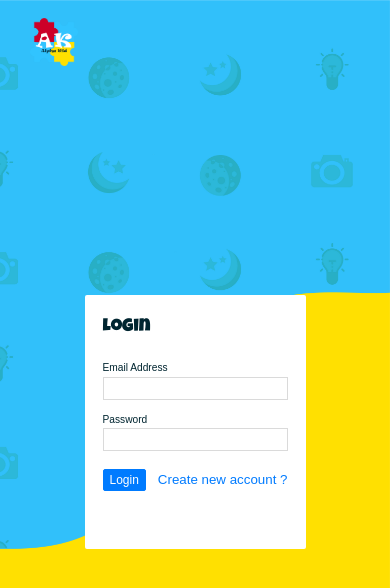
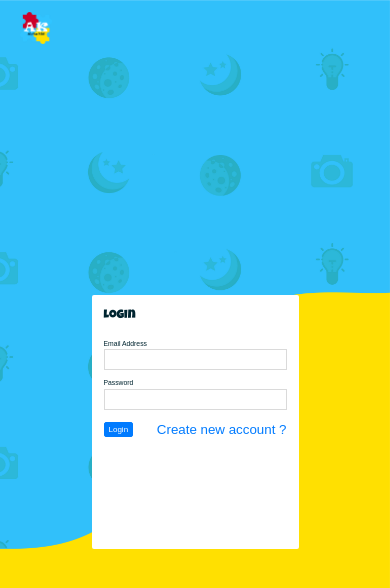
Before and after one commit to Lodennn/Alpha-Kid-React-App, a React (Create React App) app: page /login in a window 390 px wide. Shown: the top 588 px of the page. Built offline with nearby package versions, Linux system fonts and the light colour scheme; no server answers; the database is empty; a web font is replaced by a local one.

Commit message:
fix responsive from parent profile prespective

```diff
--- a/src/components/Intro/HomeIntro.module.scss
+++ b/src/components/Intro/HomeIntro.module.scss
@@ -11,4 +11,7 @@
   grid-template-columns: 1fr 1fr;
   grid-template-rows: max-content max-content;
   gap: 3rem;
+  @include respond(tab-port) {
+    grid-template-columns: 1fr;
+  }
 }
--- a/src/components/Intro/SingleGameIntro.module.scss
+++ b/src/components/Intro/SingleGameIntro.module.scss
@@ -16,16 +16,26 @@
   grid-template-rows: min-content 1fr 1fr;
   column-gap: 4rem;
   row-gap: 1rem;
+  @include respond(tab-port) {
+    grid-template-rows: 1fr;
+    grid-template-columns: 1fr 1fr;
+  }
 }
 
 .main {
   grid-column: 1 / 2;
   grid-row: 1 / -1;
+  @include respond(tab-port) {
+    grid-column: 1 / -1;
+  }
 }
 
 .section-title {
   grid-column: 2 / -1;
   font-size: 2rem;
+  @include respond(tab-port) {
+    grid-column: 1 / -1;
+  }
 }
 
 .card-main {
--- a/src/components/Intro/SingleVideoIntro.module.scss
+++ b/src/components/Intro/SingleVideoIntro.module.scss
@@ -16,16 +16,26 @@
   grid-template-rows: min-content 1fr 1fr;
   column-gap: 4rem;
   row-gap: 1rem;
+  @include respond(tab-port) {
+    grid-template-rows: 1fr;
+    grid-template-columns: 1fr 1fr;
+  }
 }
 
 .main {
   grid-column: 1 / 2;
   grid-row: 1 / -1;
+  @include respond(tab-port) {
+    grid-column: 1 / -1;
+  }
 }
 
 .section-title {
   grid-column: 2 / -1;
   font-size: 2rem;
+  @include respond(tab-port) {
+    grid-column: 1 / -1;
+  }
 }
 
 .card-main {
--- a/src/components/Preview/FullPreview.module.scss
+++ b/src/components/Preview/FullPreview.module.scss
@@ -1,10 +1,15 @@
 @import "../../styles/Variables.scss";
+@import "../../styles/Mixins.scss";
 
 .full-preview {
   grid-column: 1 / -1;
   display: grid;
   grid-template-columns: 2fr 1fr;
   background-color: $color-white;
+  @include respond(tab-port) {
+    grid-template-columns: 1fr;
+  }
+
   &__image {
     height: 35rem;
   }
@@ -20,6 +25,10 @@
     font-size: 4rem;
     row-gap: 3rem;
     display: grid;
+    @include respond(tab-port) {
+      font-size: 3rem;
+      padding: 2rem;
+    }
     &--name {
       letter-spacing: 2px;
     }
--- a/src/components/Preview/HalfPreview.module.scss
+++ b/src/components/Preview/HalfPreview.module.scss
@@ -1,4 +1,5 @@
 @import "../../styles/Variables.scss";
+@import "../../styles/Mixins.scss";
 
 .half-preview {
   position: relative;
--- a/src/components/SingleWorkshopContent/Lessons/Lessons.module.scss
+++ b/src/components/SingleWorkshopContent/Lessons/Lessons.module.scss
@@ -3,6 +3,9 @@
 
 .lessons {
   background-color: $color-secondary;
+  @include respond(tab-port) {
+    overflow-x: scroll;
+  }
   &__list {
     display: grid;
     grid-template-columns: repeat(auto-fit, minmax(10rem, 1fr));
--- a/src/components/UI/Card.module.scss
+++ b/src/components/UI/Card.module.scss
@@ -1,4 +1,5 @@
 @import "../../styles/Variables.scss";
+@import "../../styles/Mixins.scss";
 
 .card {
   &-main {
@@ -47,6 +48,12 @@
     grid-template-rows: min-content 2.5rem 1fr;
     border-bottom-left-radius: 2rem;
     border-bottom-right-radius: 2rem;
+    @include respond(tab-port) {
+      grid-template-columns: 1fr;
+      grid-template-rows: 1fr 1fr;
+      height: auto;
+      padding-bottom: 2rem;
+    }
     &--name {
       font-size: 3rem;
       font-family: $font-secondary;
@@ -58,6 +65,10 @@
       font-size: 2rem;
       grid-row: 2 / 3;
       grid-column: 2;
+      @include respond(tab-port) {
+        grid-column: 1;
+        justify-self: center;
+      }
     }
   }
 }
--- a/src/index.scss
+++ b/src/index.scss
@@ -19,6 +19,9 @@
   }
   @include respond(phone) {
     font-size: 37.5%; // 1rem = 6px : 6 / 16 = (0.375) * 100 = 37.5%
+  }
+  @include respond(small-phone) {
+    font-size: 25%; // 1rem = 4px : 4 / 16 = (0.25) * 100 = 25%
   }
   @include respond(big-desktop) {
     font-size: 75%; // 1rem = 12px : 0.75*100 = 75%
@@ -57,6 +60,12 @@
   }
 }
 /////////////////////////////////////////// UTILITES
+.container {
+  max-width: $container-width;
+  padding-block: 5rem;
+  padding-inline: 2rem;
+  margin: 0 auto;
+}
 .container-fluid {
   max-width: $container-fluid-width;
   margin: 0 auto;
@@ -65,6 +74,9 @@
   display: grid;
   grid-template-columns: repeat(auto-fill, minmax(40rem, 1fr));
   gap: 4rem;
+  @include respond(small-phone) {
+    grid-template-columns: repeat(auto-fill, minmax(25rem, 1fr));
+  }
 }
 .container-grid-3x {
   display: grid;
@@ -75,11 +87,6 @@
   display: grid;
   grid-template-columns: repeat(auto-fill, minmax(25rem, 1fr));
   gap: 4rem;
-}
-.container {
-  max-width: $container-width;
-  padding-block: 5rem;
-  margin: 0 auto;
 }
 .list-unstyled {
   list-style: none;
--- a/src/styles/Buttons.scss
+++ b/src/styles/Buttons.scss
@@ -1,4 +1,5 @@
 @import "./Variables";
+@import "./Mixins";
 
 %primaryButtons {
   color: $color-white;
@@ -14,6 +15,11 @@
   text-decoration: none;
   line-height: 1.6;
   padding: 1rem 2rem;
+  @include respond(small-phone) {
+    font-size: 1rem;
+    padding: 1rem 3rem !important;
+    justify-self: center;
+  }
 }
 
 .btn-login {
--- a/src/styles/Mixins.scss
+++ b/src/styles/Mixins.scss
@@ -34,6 +34,12 @@
 */
 
 @mixin respond($breakpoint) {
+  // 600/16 = 25
+  @if $breakpoint == small-phone {
+    @media screen and (max-width: 25em) {
+      @content;
+    }
+  }
   // 600/16 = 37.5
   @if $breakpoint == phone {
     @media screen and (max-width: 37.5em) {
```
